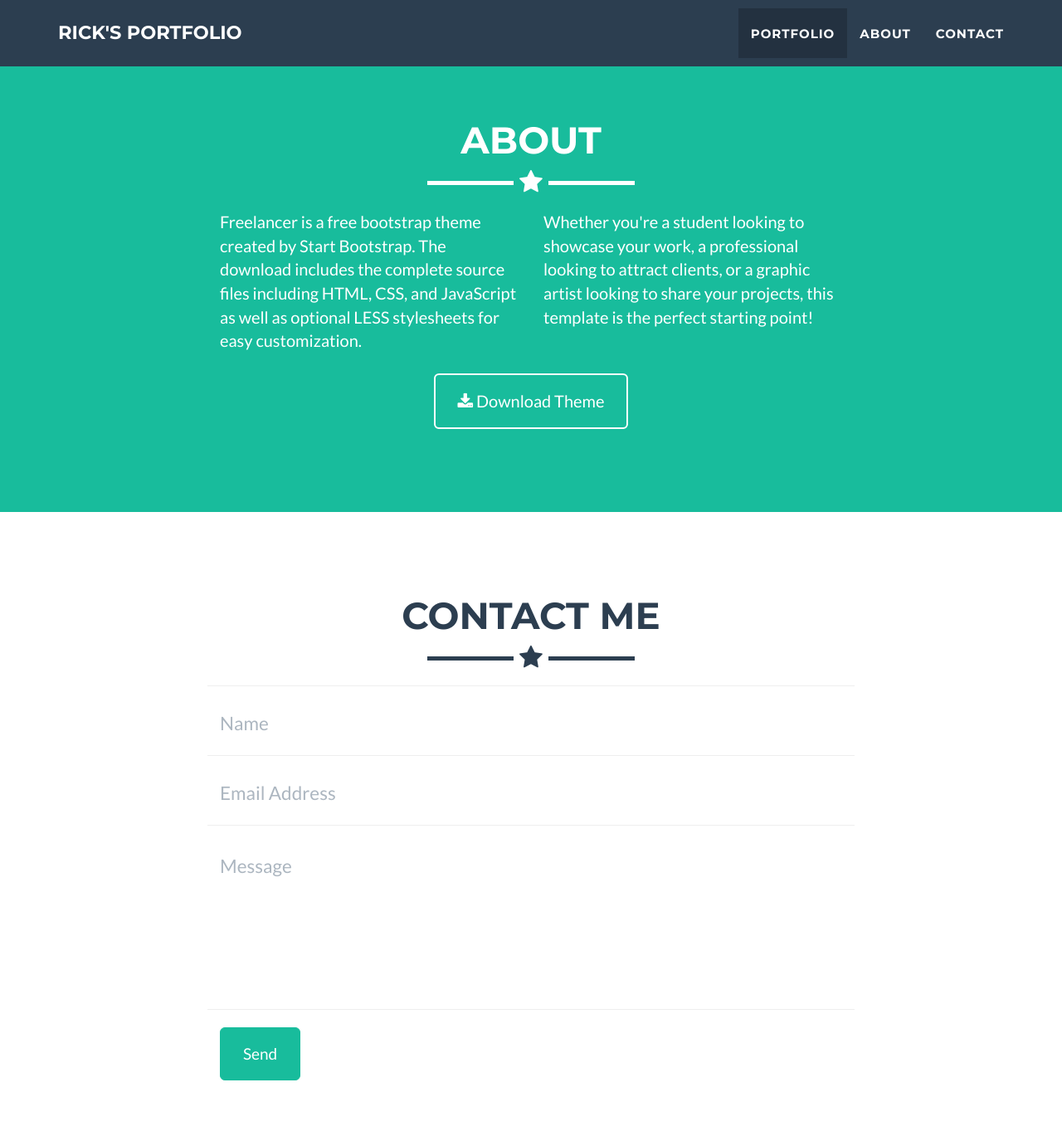
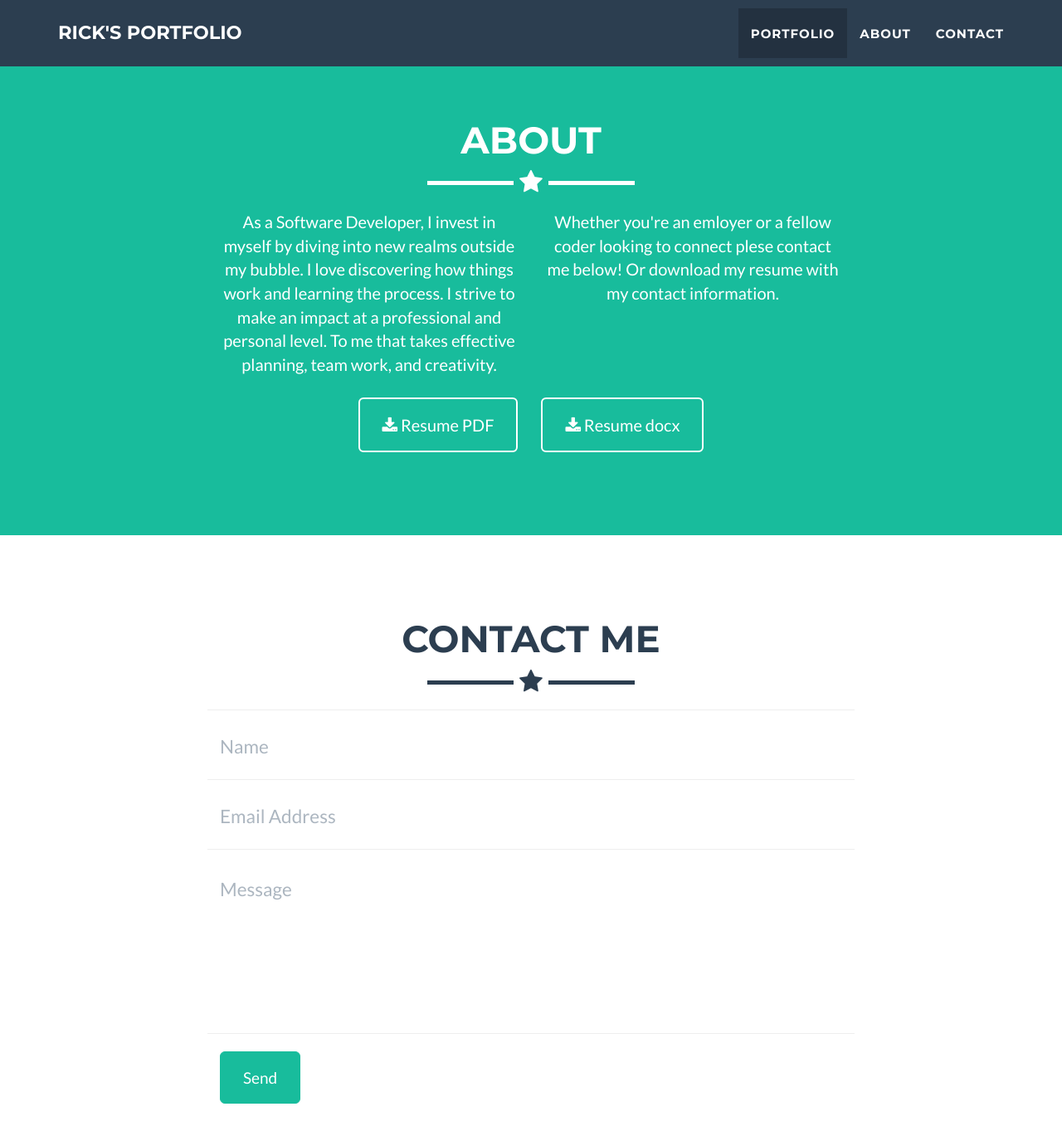
Before and after one commit to rcrdgrc/devrickgarcia.github.io, a Jekyll site: the page built from _posts/2019-06-27-wanderland.markdown, in a window 1280 px wide and 1400 px high, scrolled down 1638 px. Shown: the top 1369 px of the window at 83% size. Built offline with Jekyll 4.4.1, drawn with Linux system fonts in a browser that asks for light colours.

Commit message:
added pdf and docx link to resume

```diff
--- a/_config.yml
+++ b/_config.yml
@@ -35,7 +35,7 @@ footer:
   copyright: With love from Austin
   location: Location
   social: Github
-  credits: Credits
+  credits: Thank You
 
 # Social networks usernames (many more available: google-plus, flickr, dribbble, pinterest, instagram, tumblr, linkedin, etc.)
 social:
--- a/_includes/about.html
+++ b/_includes/about.html
@@ -9,14 +9,25 @@
         </div>
         <div class="row">
             <div class="col-lg-4 col-lg-offset-2">
-                    <p>Freelancer is a free bootstrap theme created by Start Bootstrap. The download includes the complete source files including HTML, CSS, and JavaScript as well as optional LESS stylesheets for easy customization.</p>
+                <p style="text-align:center">
+                    As a Software Developer, I invest in myself by diving into new realms outside my bubble. I love
+                    discovering how things work and learning the process. I strive to make an impact at a
+                    professional and personal level. To me that takes effective planning, team work, and creativity.
+                </p>
             </div>
             <div class="col-lg-4">
-                    <p>Whether you're a student looking to showcase your work, a professional looking to attract clients, or a graphic artist looking to share your projects, this template is the perfect starting point! </p>
+                <p style="text-align:center">
+                    Whether you're an emloyer or a fellow coder looking to connect plese contact me below! Or download
+                    my resume with my contact information.
+                </p>
             </div>
             <div class="col-lg-8 col-lg-offset-2 text-center">
-                    <a href="https://github.com/jeromelachaud/freelancer-theme" class="btn btn-lg btn-outline">
-                        <i class="fa fa-download"></i> Download Theme
+                <a href="https://docs.google.com/document/d/1mtKxAcYTRwiXvNp5V3ySMf4PnIPuvMFUi-T-QQGXvek/export?format=pdf" class="btn btn-lg btn-outline">
+                    <i class="fa fa-download"></i> Resume PDF
+                </a>
+                <a style="padding-right:25px"></a>
+                <a href="https://docs.google.com/document/d/1mtKxAcYTRwiXvNp5V3ySMf4PnIPuvMFUi-T-QQGXvek/export?format=docx" class="btn btn-lg btn-outline">
+                    <i class="fa fa-download"></i> Resume docx
                 </a>
             </div>
         </div>
--- a/_includes/css/main.css
+++ b/_includes/css/main.css
@@ -10,10 +10,12 @@ body {
 
 p {
     font-size: 20px;
+    /* display: block; */
 }
 
 p.small {
     font-size: 16px;
+    text-align: center;
 }
 
 a,
--- a/_includes/head.html
+++ b/_includes/head.html
@@ -1,7 +1,8 @@
 <head>
     <meta charset="utf-8">
     <meta http-equiv="X-UA-Compatible" content="IE=edge">
-    <title>{% if page.title %}{{ page.title }}{% else %}{{ site.title }}{% endif %}</title>
+    <!-- <title>{% if page.title %}{{ page.title }}{% else %}{{ site.title }}{% endif %}</title> -->
+    <title>Ricks's Portfolio</title>
     <meta name="viewport" content="width=device-width">
     <meta name="description" content="{{ site.description }}">
     <meta name="keywords" content="{{ site.keywords }}" />
--- a/_posts/2019-06-27-wanderland.markdown
+++ b/_posts/2019-06-27-wanderland.markdown
@@ -7,7 +7,7 @@ img: wanderland2.png
 alt: image-alt
 project-date: June 2019
 client: SpiceSquad
-category: Full-Stack Devlopment
+category: Full-Stack (Python, Django, JS, HTML, CSS, AWS)
 website: https://wanderland100.herokuapp.com
 description: Wanderland was created by travel lovers for travel lovers. According to a study by Applied Research in Quality of Life, the best part of a vacation isn't the actual vacation, but the planning of it. With Wanderland, you can experience endless happiness because you can use it as a goal visualizer as well as a tool to keep you on track.
 ---
```
Also changed, not shown: 2 other files. Lines whose indentation alone changed are shown as unchanged.
